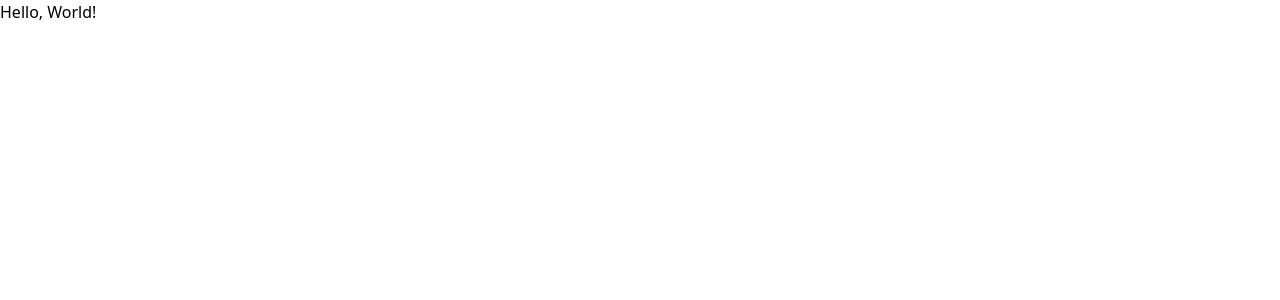
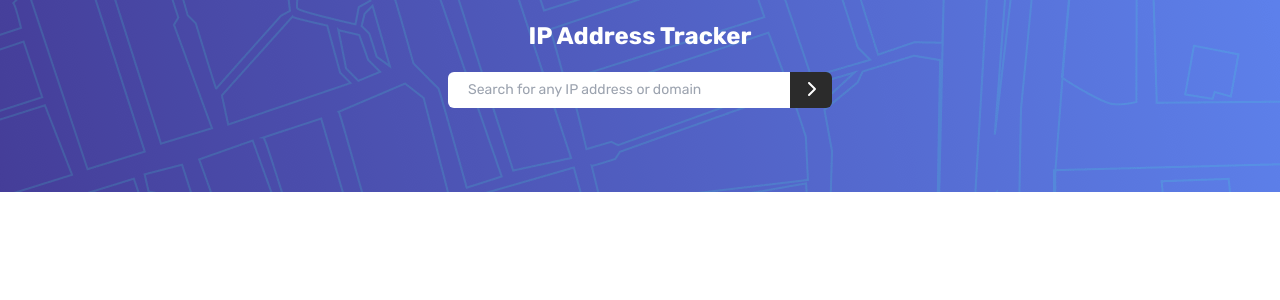
Before and after one commit to coderSuresh/ip-address-tracker, a React (Vite) app: page / in a window 1280 px wide. Shown: the top 300 px of the page. Built offline with nearby package versions, Linux system fonts and the light colour scheme.

Commit message:
header design

```diff
--- a/package.json
+++ b/package.json
@@ -10,6 +10,9 @@
     "preview": "vite preview"
   },
   "dependencies": {
+    "@fortawesome/fontawesome-free": "^6.4.0",
+    "@fortawesome/free-solid-svg-icons": "^6.4.0",
+    "@fortawesome/react-fontawesome": "^0.2.0",
     "react": "^18.2.0",
     "react-dom": "^18.2.0",
     "tailwindcss": "^3.3.2"
--- a/src/App.jsx
+++ b/src/App.jsx
@@ -1,10 +1,10 @@
-function App() {
+import Header from './components/Header'
+
+const App = () => {
 
   return (
     <>
-      <div>
-        <h1>Hello, World!</h1>
-      </div>
+      <Header />
     </>
   )
 }
--- /dev/null
+++ b/src/components/Header.jsx
@@ -0,0 +1,28 @@
+import { FontAwesomeIcon } from '@fortawesome/react-fontawesome'
+import { faChevronRight } from '@fortawesome/free-solid-svg-icons'
+
+const Header = () => {
+
+    const handleSubmit = (e) => {
+        e.preventDefault()
+    }
+
+    return (
+        <header className="text-center h-48 bg-header-pattern-mobile md:bg-header-pattern-desktop">
+            <h1 className="font-bold pt-5 text-2xl text-white">IP Address Tracker</h1>
+            <form onSubmit={handleSubmit} className="flex w-[calc(100% - 40px)] my-5 md:mx-auto mx-5 md:max-w-sm">
+                <input type="text"
+                    className='w-full text-sm py-2 px-5 rounded-l-md active:outline-none focus:outline-none'
+                    placeholder="Search for any IP address or domain"
+                />
+                <button
+                    className="bg-very-dark-gray active:opacity-80 active:outline-none focus:outline-none text-white rounded-r-md"
+                >
+                    <FontAwesomeIcon icon={faChevronRight} className='px-4' />
+                </button>
+            </form>
+        </header>
+    )
+}
+
+export default Header
--- a/src/main.jsx
+++ b/src/main.jsx
@@ -1,6 +1,7 @@
 import React from 'react'
 import ReactDOM from 'react-dom/client'
 import App from './App'
+import '@fortawesome/fontawesome-free/css/all.min.css';
 import './styles/styles.css'
 
 ReactDOM.createRoot(document.getElementById('root')).render(
--- a/src/styles/index.css
+++ b/src/styles/index.css
@@ -6,3 +6,7 @@
     --dark-gray: hsl(0, 0%, 59%);
     --very-dark-gray: hsl(0, 0%, 17%);
 }
+
+body {
+    font-family: 'Rubik', sans-serif;
+}
--- a/src/styles/styles.css
+++ b/src/styles/styles.css
@@ -522,8 +522,9 @@ video {
   --tw-backdrop-sepia:  ;
 }
 
-.-m-72 {
-  margin: -18rem;
+.mx-5 {
+  margin-left: 1.25rem;
+  margin-right: 1.25rem;
 }
 
 .mx-auto {
@@ -531,32 +532,89 @@ video {
   margin-right: auto;
 }
 
-.max-h-96 {
-  max-height: 24rem;
+.my-5 {
+  margin-top: 1.25rem;
+  margin-bottom: 1.25rem;
 }
 
-.max-h-\[\] {
-  max-height: ;
+.mt-5 {
+  margin-top: 1.25rem;
 }
 
-.max-w-2xl {
-  max-width: 42rem;
+.flex {
+  display: flex;
 }
 
-.max-w-4xl {
-  max-width: 56rem;
+.h-48 {
+  height: 12rem;
 }
 
-.max-w-7xl {
-  max-width: 80rem;
+.w-full {
+  width: 100%;
 }
 
 .max-w-\[1440px\] {
   max-width: 1440px;
 }
 
-.-scroll-mr-52 {
-  scroll-margin-right: -13rem;
+.rounded-l-md {
+  border-top-left-radius: 0.375rem;
+  border-bottom-left-radius: 0.375rem;
+}
+
+.rounded-r-md {
+  border-top-right-radius: 0.375rem;
+  border-bottom-right-radius: 0.375rem;
+}
+
+.bg-very-dark-gray {
+  background-color: var(--very-dark-gray);
+}
+
+.bg-header-pattern-mobile {
+  background-image: url('/images/pattern-bg-mobile.png');
+}
+
+.px-4 {
+  padding-left: 1rem;
+  padding-right: 1rem;
+}
+
+.px-5 {
+  padding-left: 1.25rem;
+  padding-right: 1.25rem;
+}
+
+.py-2 {
+  padding-top: 0.5rem;
+  padding-bottom: 0.5rem;
+}
+
+.py-3 {
+  padding-top: 0.75rem;
+  padding-bottom: 0.75rem;
+}
+
+.pt-5 {
+  padding-top: 1.25rem;
+}
+
+.text-center {
+  text-align: center;
+}
+
+.text-2xl {
+  font-size: 1.5rem;
+  line-height: 2rem;
+}
+
+.text-sm {
+  font-size: 0.875rem;
+  line-height: 1.25rem;
+}
+
+.font-bold {
+  font-weight: 700;
 }
 
 .text-white {
@@ -564,12 +622,60 @@ video {
   color: rgb(255 255 255 / var(--tw-text-opacity));
 }
 
-.text-red-900 {
-  --tw-text-opacity: 1;
-  color: rgb(127 29 29 / var(--tw-text-opacity));
-}
-
 :root {
   --dark-gray: hsl(0, 0%, 59%);
   --very-dark-gray: hsl(0, 0%, 17%);
 }
+
+body {
+  font-family: 'Rubik', sans-serif;
+}
+
+.focus\:outline-none:focus {
+  outline: 2px solid transparent;
+  outline-offset: 2px;
+}
+
+.active\:opacity-70:active {
+  opacity: 0.7;
+}
+
+.active\:opacity-90:active {
+  opacity: 0.9;
+}
+
+.active\:opacity-80:active {
+  opacity: 0.8;
+}
+
+.active\:outline-none:active {
+  outline: 2px solid transparent;
+  outline-offset: 2px;
+}
+
+@media (min-width: 768px) {
+  .md\:mx-auto {
+    margin-left: auto;
+    margin-right: auto;
+  }
+
+  .md\:max-w-xl {
+    max-width: 36rem;
+  }
+
+  .md\:max-w-lg {
+    max-width: 32rem;
+  }
+
+  .md\:max-w-md {
+    max-width: 28rem;
+  }
+
+  .md\:max-w-sm {
+    max-width: 24rem;
+  }
+
+  .md\:bg-header-pattern-desktop {
+    background-image: url('/images/pattern-bg-desktop.png');
+  }
+}
```
Also changed, not shown: tailwind.config.js (+13 -4 lines), 1 other file (tests, documents, lock files or other folders).
